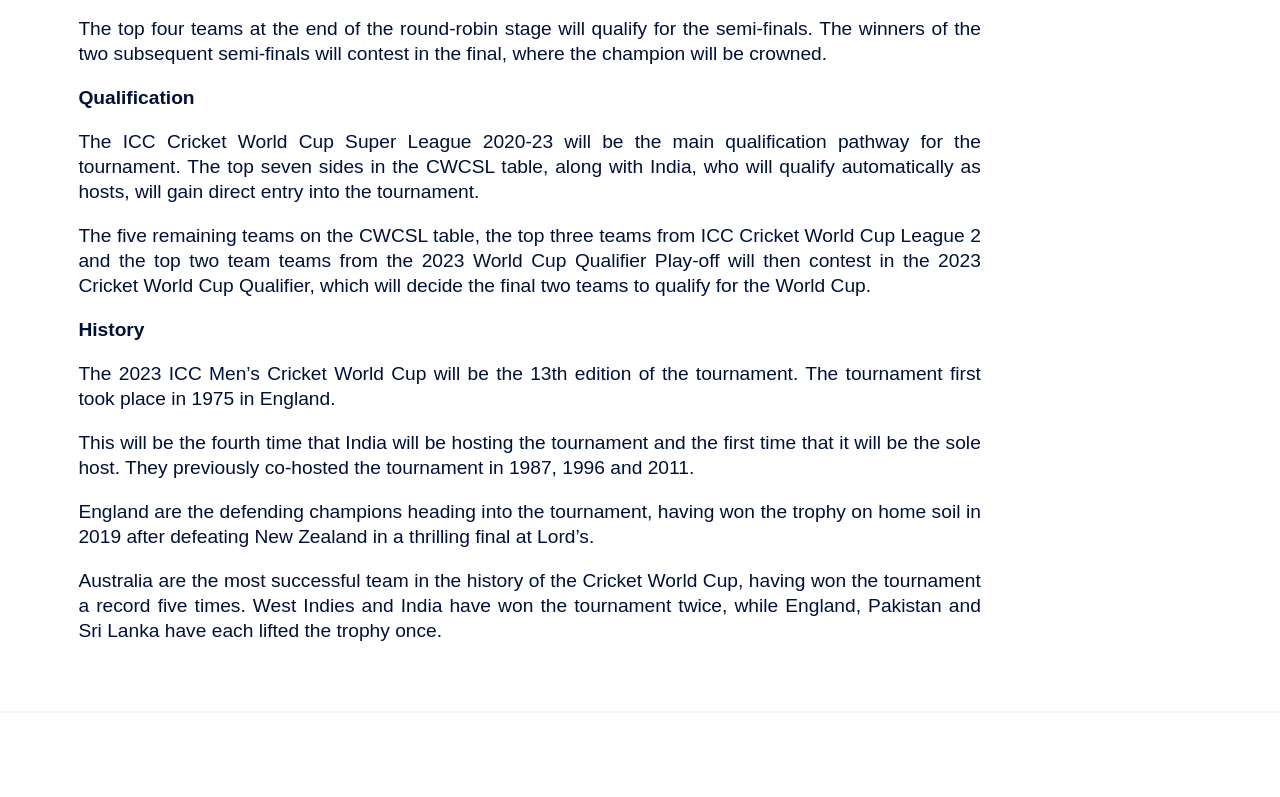
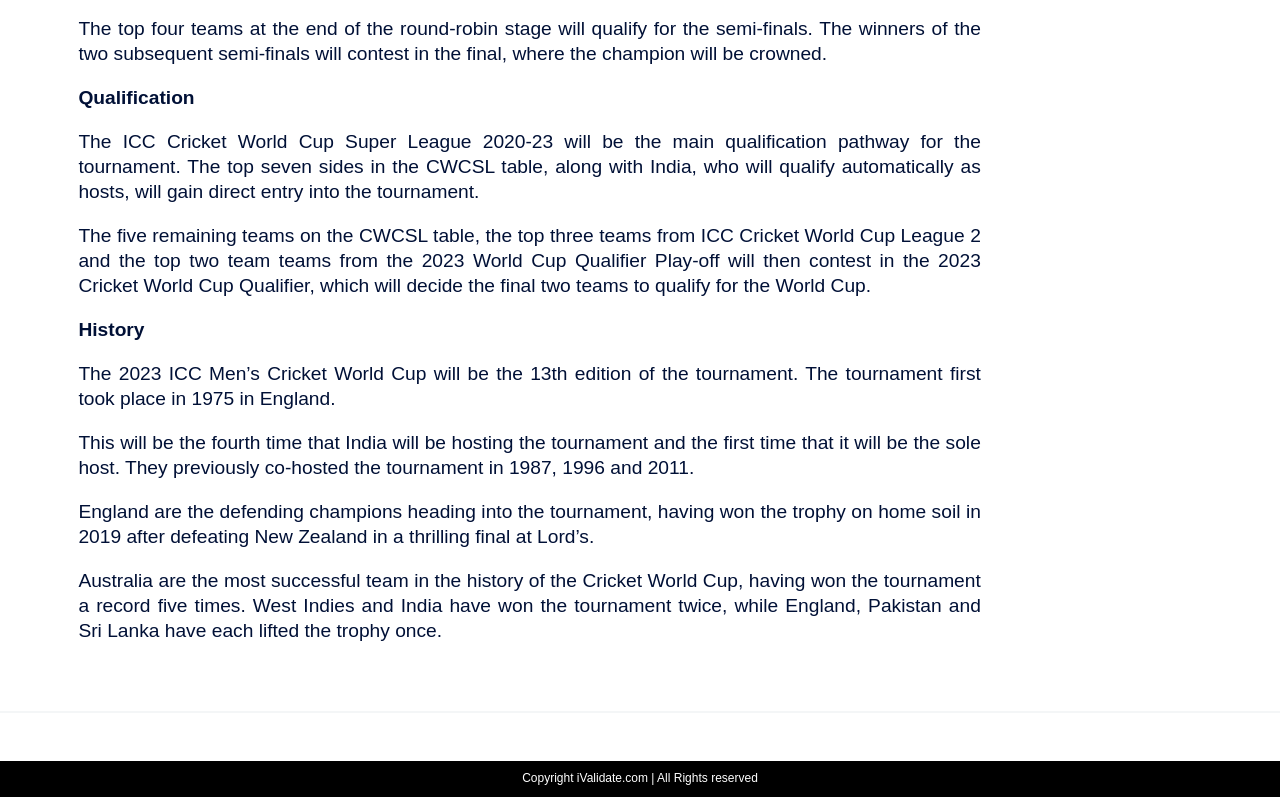
Before and after one commit to NikhilSonje/LocalRepo, a website: page welcome.html in a window 1280 px wide. Shown: the part 735-1532 px from the top of the page. Before the commit the page ends 1496 px from the top, so only its background shows below. Drawn offline with Linux system fonts and the light colour scheme.

Commit message:
new change

```diff
--- a/Nikhil/welcome.css
+++ b/Nikhil/welcome.css
@@ -52,10 +52,12 @@
   right: 10px;
   top: 5px;
   text-decoration: none;
+  position: absolute;
 }
 
 .button1:active {
   transform: scale(0.98);
+  position: fixed;
 }
 
 /* Apply zoom-out effect on hover */
@@ -155,6 +157,15 @@
   box-shadow: 0px 0px 10px rgba(0, 0, 0, 0.5);
 } */
 
+/* .box{
+  position: fixed;
+  position: relative;
+}
+.button1{
+  position: fixed;
+  position: absolute;
+} */
+
 #countdown {
   position: absolute;
   /* top: 20px; */
@@ -182,3 +193,14 @@
   margin-bottom: 5px;
   /* background-color: antiquewhite; */
 }
+
+footer{
+  background-color: #000000;
+  color: white;
+  display: flex;
+  padding: 10px;
+  justify-content: center;
+  align-items: center;
+  font-size: 12px;
+  /* margin: 20px; */
+}
--- a/welcome.html
+++ b/welcome.html
@@ -40,8 +40,6 @@
     <div class="box">
         <a class="button1 " href="/logout">Logout</a>
     </div>
-
-
 
     <div class="content">
         <p>
@@ -128,7 +126,9 @@
             have each lifted the trophy once. <br>
         </span>
         </p>
+
     </div>
+    <footer>Copyright iValidate.com | All Rights reserved</footer>
     <script>
         // JavaScript code to update the date
         function getCurrentDate() {
```
